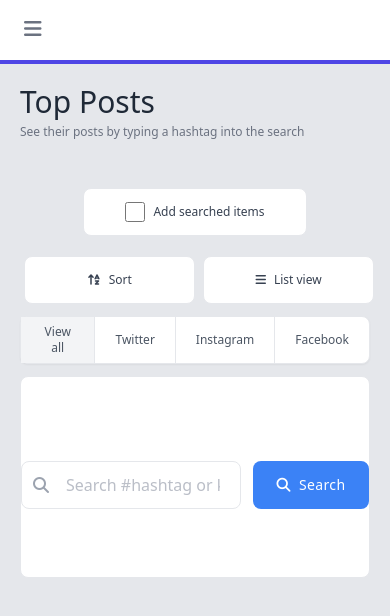
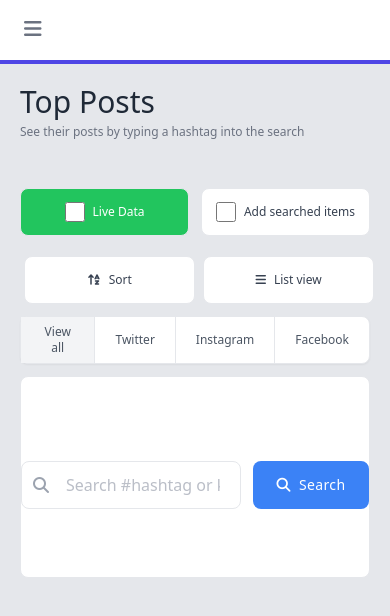
Before and after one commit to emrslmz/social-media-dashboard, a Nuxt app: page / in a window 390 px wide. Shown: the top 616 px of the page. Built offline with nearby package versions, Linux system fonts and the light colour scheme.

Commit message:
fixed bugs and added live data button

```diff
--- a/components/ToggleFilterView.vue
+++ b/components/ToggleFilterView.vue
@@ -1,31 +1,47 @@
 <template>
   <div class="flex flex-col space-y-3 w-full pt-10">
-    <div class="flex flex-col-reverse xl:flex-row justify-center lg:justify-end items-center gap-y-1 w-full py-2">
+    <div
+        class="flex flex-col-reverse xl:flex-row justify-center lg:justify-end items-center gap-y-4 gap-x-3 w-full py-2">
 
-      <div v-if="isVisibleSearchTermOnPostsInput"
-           class="flex justify-center sm:justify-end items-center w-full h-12">
-        <search-bar searchKey="searchPostOnStore"/>
+      <div class="flex justify-end items-end space-x-3 w-full" v-if="dashboardStore.haveData">
+
+        <div v-if="isVisibleSearchTermOnPostsInput"
+             class="flex justify-center sm:justify-end items-center lg:-mx-5 -mt-4">
+          <search-bar searchKey="searchPostOnStore"/>
+        </div>
+        <div v-else class="pt-12"></div>
+
+        <button
+            @click="toggleSearchTermOnPostInput(!isVisibleSearchTermOnPostsInput)"
+            class="flex items-center justify-center text-gray-700 transition-colors duration-200 bg-white border rounded-lg hover:bg-gray-100 h-12 px-3 gap-x-2 text-xs xl:text-base w-32 lg:w-48">
+          <i class="fa-solid fa-magnifying-glass-chart"></i>
+          <span v-if="isVisibleSearchTermOnPostsInput">Hide input</span>
+          <span v-else>Open search input</span>
+        </button>
+
       </div>
 
-      <div class="flex justify-center sm:justify-end items-center space-x-3 w-full xl:w-auto">
+      <div class="flex justify-between sm:justify-end items-center space-x-3 w-full xl:w-auto">
         <button
-            v-if="dashboardStore.haveData"
-            @click="toggleSearchTermOnPostInput(!isVisibleSearchTermOnPostsInput)"
-            class="flex items-center justify-center text-gray-700 transition-colors duration-200 bg-white border rounded-lg hover:bg-gray-100 h-12 px-3 gap-x-2 text-xs xl:text-base w-48">
-          <i class="fa-solid fa-magnifying-glass-chart"></i>
-          <span v-if="isVisibleSearchTermOnPostsInput">Hide search button</span>
-          <span v-else>Search within data</span>
+            @click="toggleLiveDataCheckbox"
+            class="flex items-center justify-center transition-colors duration-200 bg-green-500 border rounded-lg h-12 px-3 gap-x-2 text-xs xl:text-base text-white w-56 z-10">
+          <span class="inline-flex items-center cursor-pointer text-white">
+            <input type="checkbox" class="form-checkbox h-5 w-5 text-white"
+                   v-model="dashboardStore.isLiveData">
+            <span class="ml-2 text-white">Live Data</span>
+          </span>
         </button>
+
         <button
-            @click="toggleCheckbox"
-            class="flex items-center justify-center text-gray-700 transition-colors duration-200 bg-white border rounded-lg hover:bg-gray-100 h-12 px-3 gap-x-2 text-xs xl:text-base w-56">
-          <label class="inline-flex items-center cursor-pointer" @click="toggleCheckbox">
+            @click="toggleIncludeSearchedItemsCheckbox"
+            class="flex items-center justify-center text-gray-700 transition-colors duration-200 bg-white border rounded-lg h-12 px-3 gap-x-2 text-xs xl:text-base w-56 z-10">
+          <span class="inline-flex items-center cursor-pointer">
             <input type="checkbox" class="form-checkbox h-5 w-5 text-gray-600"
-                   v-model="dashboardStore.includeSearchedItems" :checked="dashboardStore.includeSearchedItems"
-                   @change="toggleCheckbox">
+                   v-model="dashboardStore.includeSearchedItems"/>
             <span class="ml-2 text-gray-700">Add searched items </span>
-          </label>
+          </span>
         </button>
+
       </div>
 
     </div>
@@ -125,9 +141,17 @@ export default defineComponent({
       isVisibleSearchTermOnPostsInput.value = value;
     };
 
-    const toggleCheckbox = () => {
+    const toggleIncludeSearchedItemsCheckbox = () => {
       dashboardStore.toggleIncludeSearchedItems(!dashboardStore.includeSearchedItems);
     };
+
+    const toggleLiveDataCheckbox = () => {
+      dashboardStore.toggleLiveData(!dashboardStore.isLiveData);
+      if (dashboardStore.isLiveData === true) {
+        dashboardStore.toggleIncludeSearchedItems(true);
+        dashboardStore.startLiveDataFetching();
+      }
+    }
 
     return {
       dashboardStore,
@@ -141,7 +165,8 @@ export default defineComponent({
       toggleListType,
       toggleSortModal,
       toggleSearchTermOnPostInput,
-      toggleCheckbox,
+      toggleIncludeSearchedItemsCheckbox,
+      toggleLiveDataCheckbox
     };
   },
 });
```
